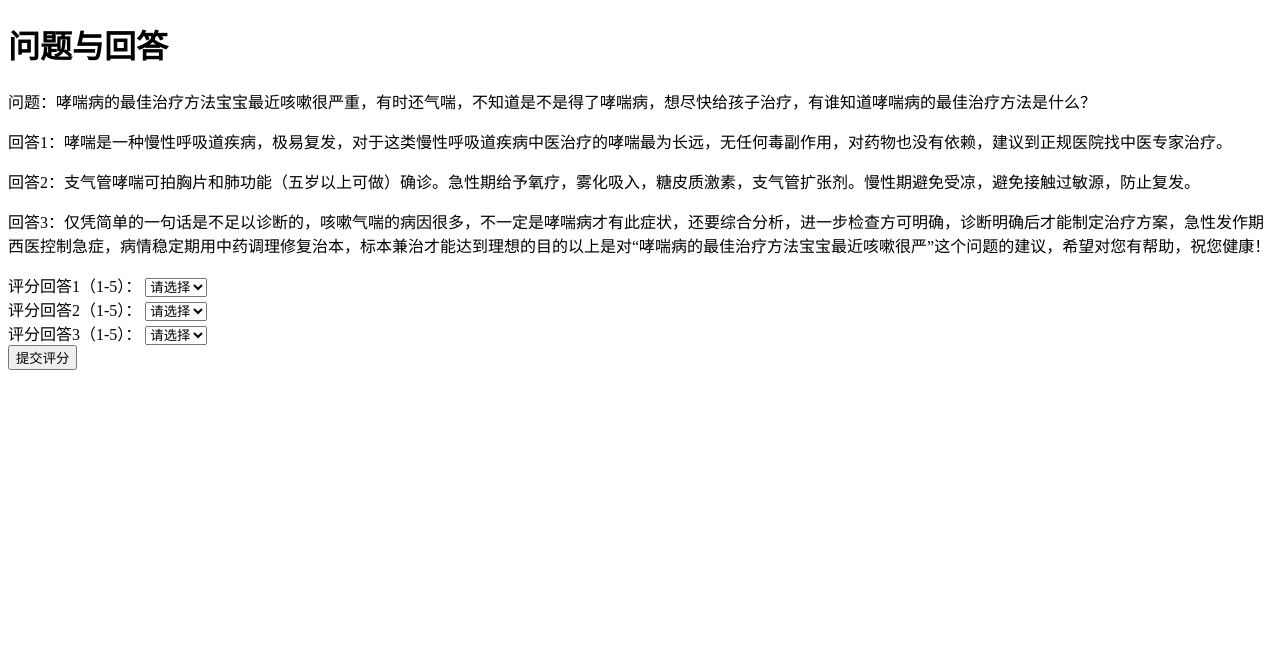
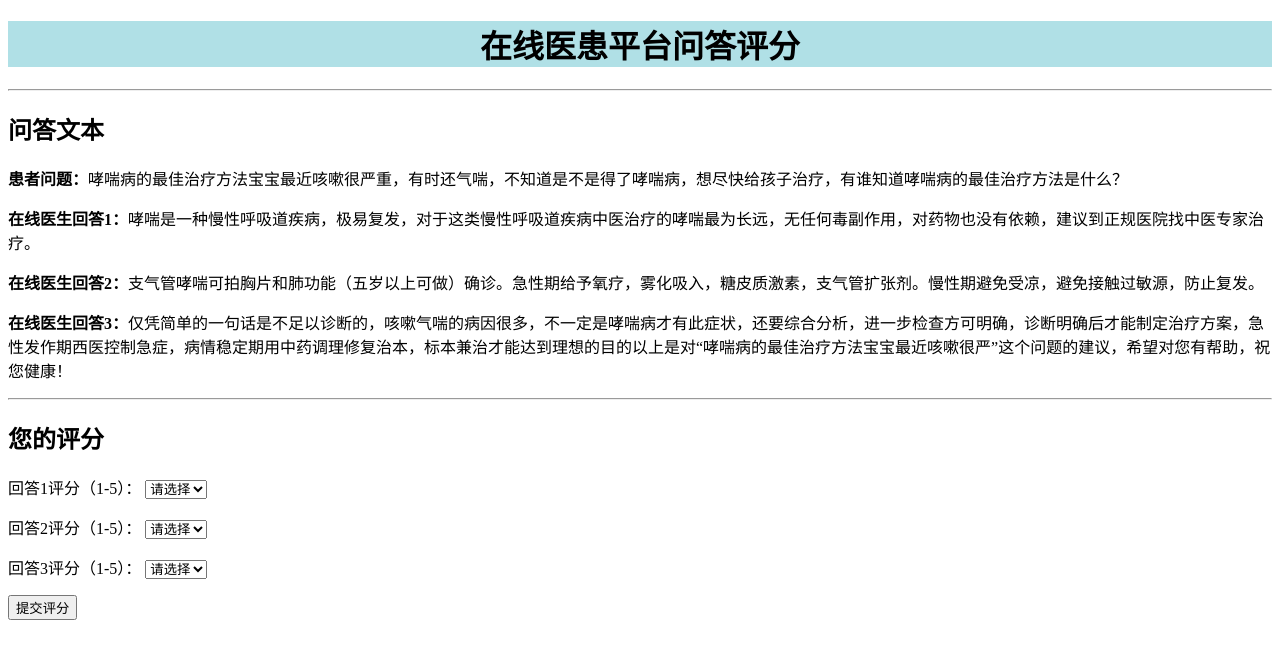
Before and after one commit to HeavyWhale/online-qa-rating, a Flask app: page / in a window 1280 px wide. Shown: the top 659 px of the page. Run offline with Flask 3, Linux system fonts and the light colour scheme.

Commit message:
update index page style

```diff
--- a/templates/index.html
+++ b/templates/index.html
@@ -2,15 +2,20 @@
 <html lang="zh">
 <head>
     <meta charset="UTF-8">
-    <title>医生评分</title>
+    <title>在线医患平台问答评分</title>
 </head>
 <body>
-    <h1>问题与回答</h1>
-    <p>问题：{{ question }}</p>
+    <h1 style="background-color:powderblue;text-align:center;">在线医患平台问答评分</h1>
+    <hr>
+
+    <h2>问答文本</h2>
+    <p><b>患者问题：</b>{{ question }}</p>
     {% for answer in answers %}
-    <p>回答{{ loop.index }}：{{ answer }}</p>
+    <p><b>在线医生回答{{ loop.index }}：</b>{{ answer }}</p>
     {% endfor %}
+    <hr>
 
+    <h2>您的评分</h2>
     <form action="/submit" method="post">
         <input type="hidden" name="question" value="{{ question }}">
         {% for answer in answers %}
@@ -18,7 +23,8 @@
         {% endfor %}
         <div>
             {% for answer in answers %}
-            <label for="score{{ loop.index }}">评分回答{{ loop.index }}（1-5）：</label>
+            <p>
+            <label for="score{{ loop.index }}">回答{{ loop.index }}评分（1-5）：</label>
             <select id="score{{ loop.index }}" name="score{{ loop.index }}" required>
                 <option value="">请选择</option>
                 <option value="1">1</option>
@@ -27,7 +33,7 @@
                 <option value="4">4</option>
                 <option value="5">5</option>
             </select>
-            <br>
+            </p>
             {% endfor %}
         </div>
         <button type="submit">提交评分</button>
```
